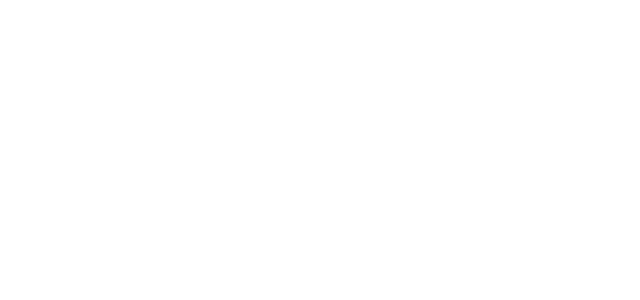
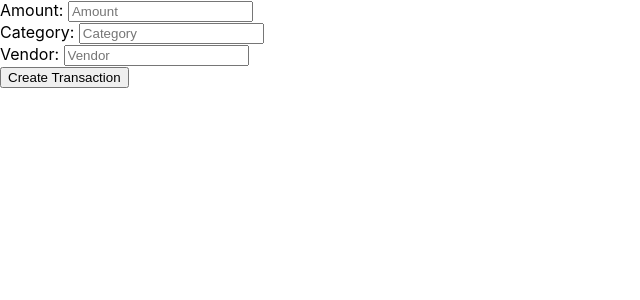
Before and after one commit to jaafari-R/Bank-WebApp, a React (Create React App) app in the folder frontend/: page /createTransaction in a window 1280 px wide. Before the commit this address had no page. Shown: the top 300 px of the page, without its empty margins (0-640 px from the left). Built offline with nearby package versions, Linux system fonts and the light colour scheme.

Commit message:
Implemented CreateTransaction Component and createTransaction Post functionality

```diff
--- a/frontend/src/App.js
+++ b/frontend/src/App.js
@@ -4,6 +4,7 @@ import { BrowserRouter, Route, Routes } from 'react-router-dom';
 
 import Transactions from './components/transactions/Transactions';
 import CategorySpendings from './components/spendingsPerCategory/CategorySpendings';
+import CreateTransaction from './components/createTransaction/CreateTransaction';
 
 function App() {
     return (
@@ -11,6 +12,7 @@ function App() {
             <div className="app">
                 <Routes>
                     <Route path="/" element={<Transactions />}/>
+                    <Route path="/createTransaction" element={<CreateTransaction />}/>
                     <Route path="/breakdown" element={<CategorySpendings />}/>
                 </Routes>
             </div>
--- a/frontend/src/apiManagers/transactions.apiManager.js
+++ b/frontend/src/apiManagers/transactions.apiManager.js
@@ -23,9 +23,8 @@ class TransactionApiManager {
         }
     }
 
-    async createTransaction(amount, category, vendor) {
+    async createTransaction(transaction) {
         try {
-            const transaction = {amount, category, vendor};
             const response = await this.axios.post("/", transaction);
             const newTransaction = new Transaction(response.data);
             return newTransaction;
--- a/frontend/src/apiManagers/transactions.js
+++ b/frontend/src/apiManagers/transactions.js
@@ -1,8 +1,8 @@
 export default class Transaction {
     constructor({ _id, amount, category, vendor }) {
-        this.id = _id;
-        this.amount = amount;
-        this.category = category;
-        this.vendor = vendor;
+        this.id = _id || null;
+        this.amount = amount || "";
+        this.category = category || "";
+        this.vendor = vendor || "";
     }
 }
--- /dev/null
+++ b/frontend/src/components/createTransaction/CreateTransaction.js
@@ -0,0 +1,35 @@
+import React, { useState } from 'react'
+
+import transactionApiManager from '../../apiManagers/transactions.apiManager';
+import Transaction from "../../apiManagers/transactions";
+
+export default function CreateTransaction() {
+    const [transaction, setTransaction] = useState(new Transaction({}));
+
+    const handleChange = property => e => {
+        const newTransaction = transaction;
+        newTransaction[property] = e.target.value;
+    }
+
+    const createTransaction = async () => {
+        await transactionApiManager.createTransaction(transaction);
+    };
+
+    return (
+        <div className='createTransaction'>
+            <div>
+                <label htmlFor="">Amount: </label>
+                <input type="text" placeholder='Amount' onChange={handleChange("amount")} />
+            </div>
+            <div>
+                <label htmlFor="">Category: </label>
+                <input type="text" placeholder='Category' onChange={handleChange("category")} />
+            </div>
+            <div>
+                <label htmlFor="">Vendor: </label>
+                <input type="text" placeholder='Vendor' onChange={handleChange("vendor")} />
+            </div>
+            <button onClick={createTransaction}>Create Transaction</button>
+        </div>
+    )
+}
```
